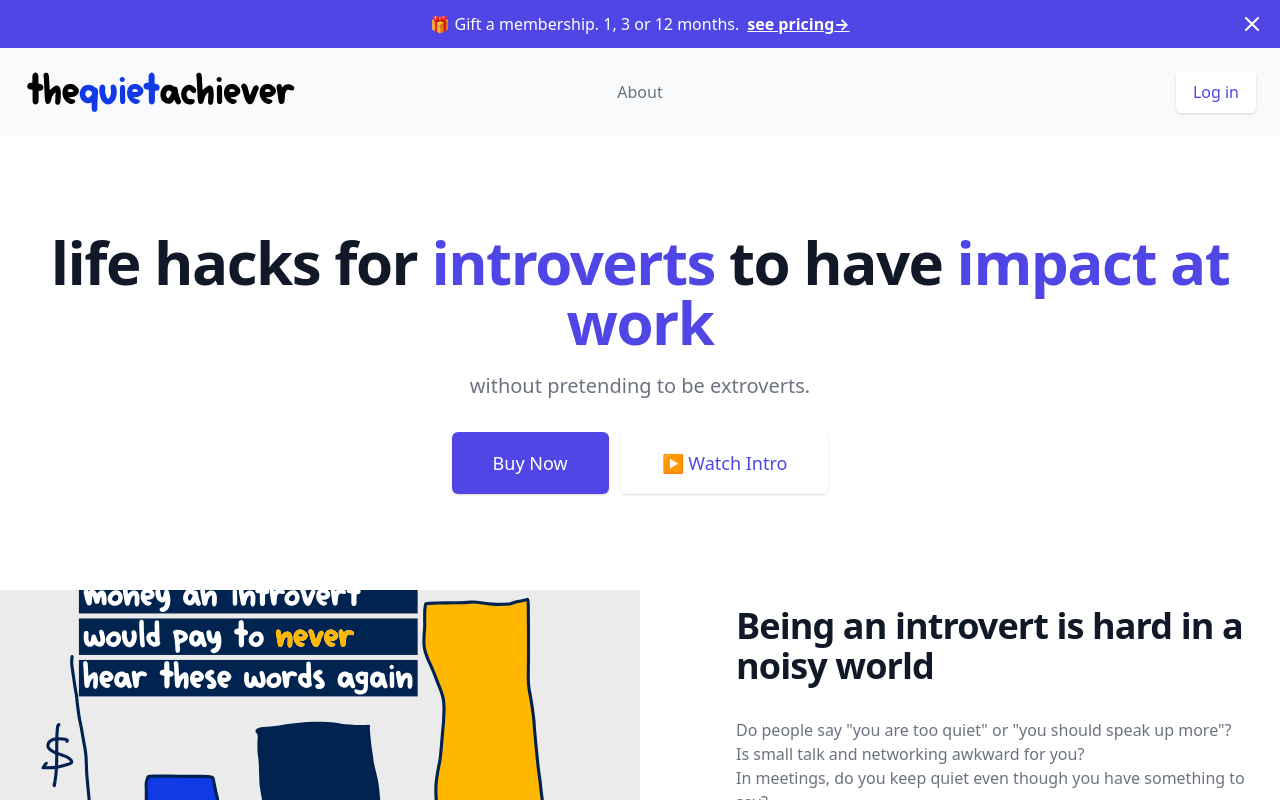
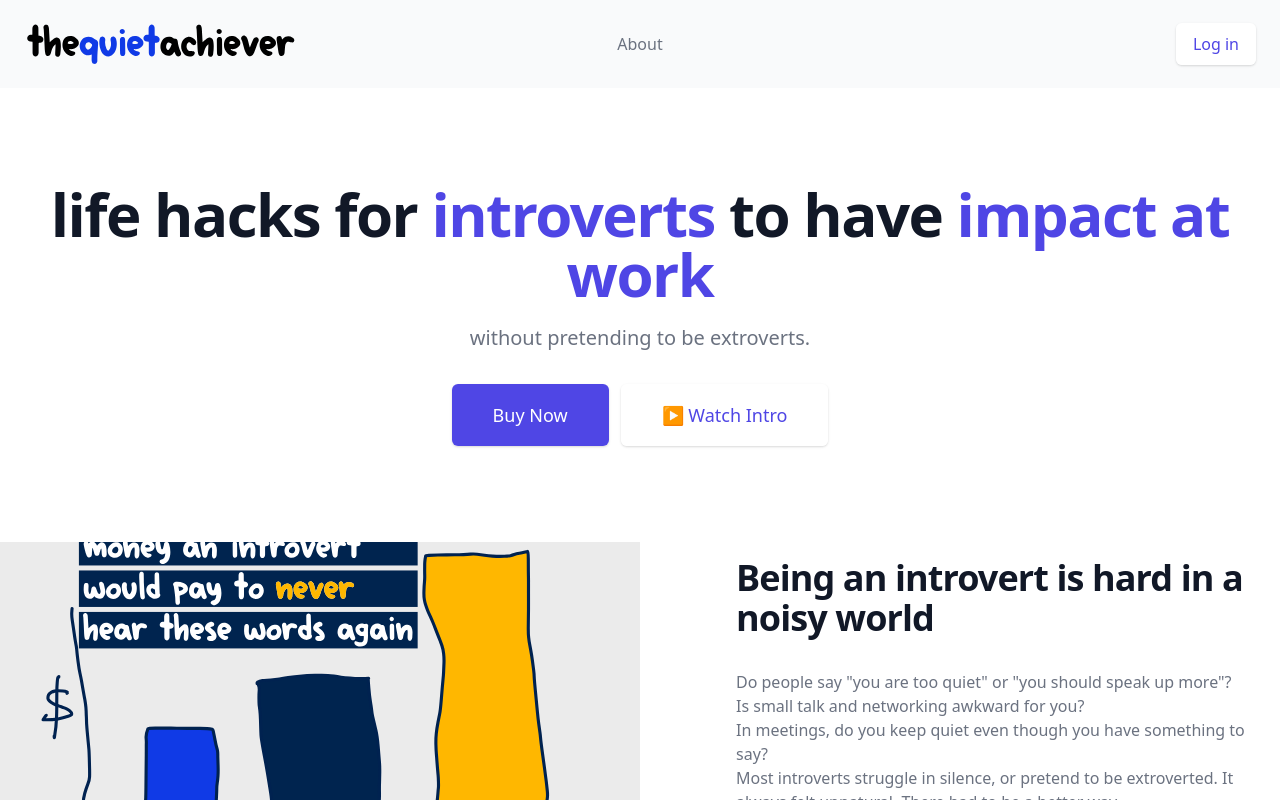
Before and after one commit to timyeothequietachievr/website, a Next.js app: page / in a window 1280 px wide. Shown: the top 800 px of the page. Built offline with nearby package versions, Linux system fonts and the light colour scheme; a web font is replaced by a local one.

Commit message:
hide toaster

```diff
--- a/components/Toaster.jsx
+++ b/components/Toaster.jsx
@@ -7,8 +7,8 @@ export default function Example() {
       <div className="max-w-7xl mx-auto py-3 px-3 sm:px-6 lg:px-8">
         <div className="pr-16 sm:text-center sm:px-16">
           <p className="font-medium text-white">
-            <span className="md:hidden">🎁 Gift a membership. 1, 3 or 12 months.</span>
-            <span className="hidden md:inline">🎁 Gift a membership. 1, 3 or 12 months.</span>
+            <span className="md:hidden">🎁 Give a gift. 1, 3 or 12 months.</span>
+            <span className="hidden md:inline">🎁 Gift a gift. 1, 3 or 12 months.</span>
             <span className="block sm:ml-2 sm:inline-block">
               <a href="#gift" className="text-white font-bold underline">
                 {' '}
--- a/pages/_app.js
+++ b/pages/_app.js
@@ -35,7 +35,7 @@ export default function Nextra({ Component, pageProps }) {
         />
       </Head>
 
-      <Toaster />
+      {/* <Toaster /> */}
       <Navigation items={navigationItems} loginLink={loginLink} />
       <Component {...pageProps} />
       <Footer />
```
